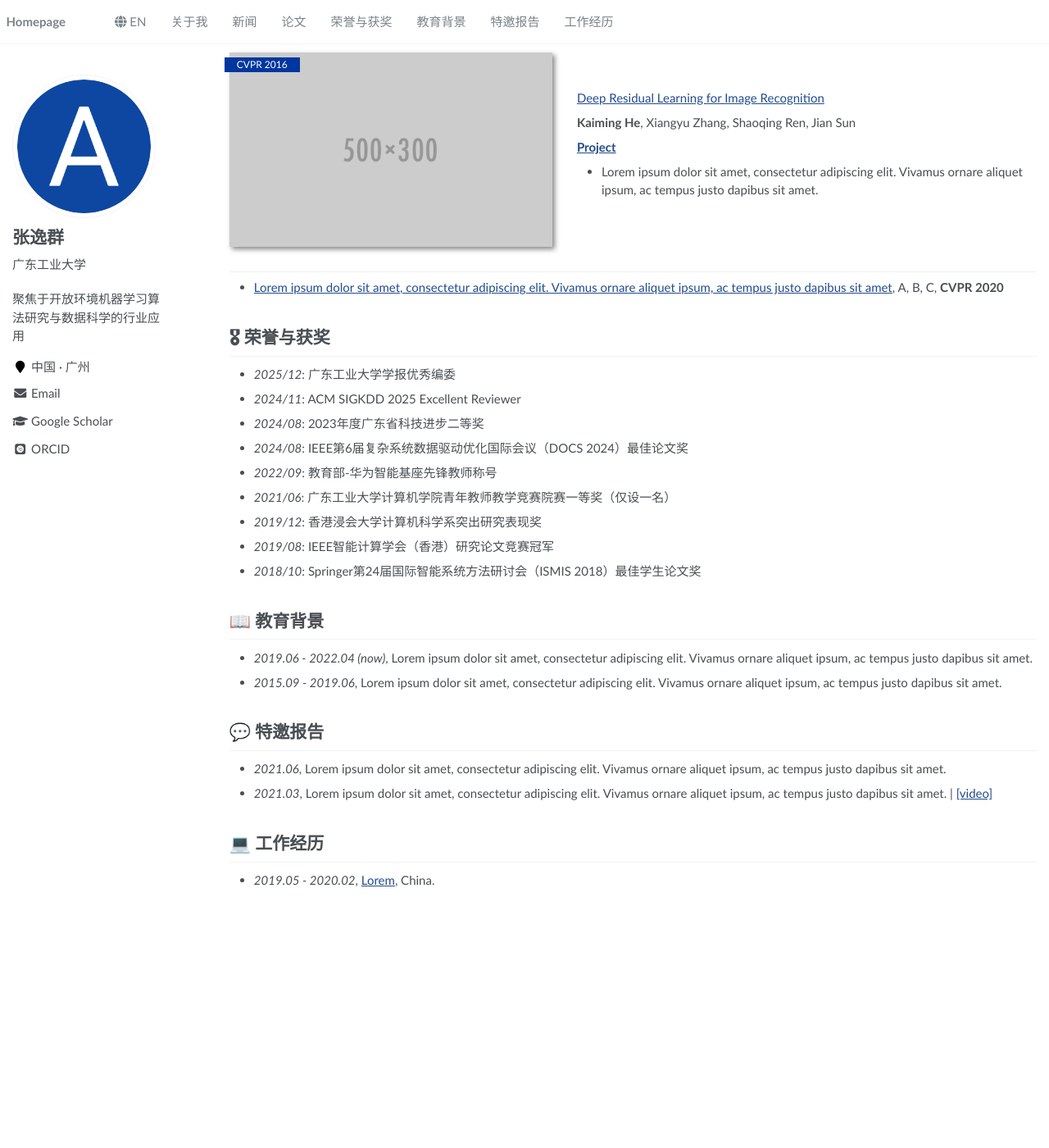
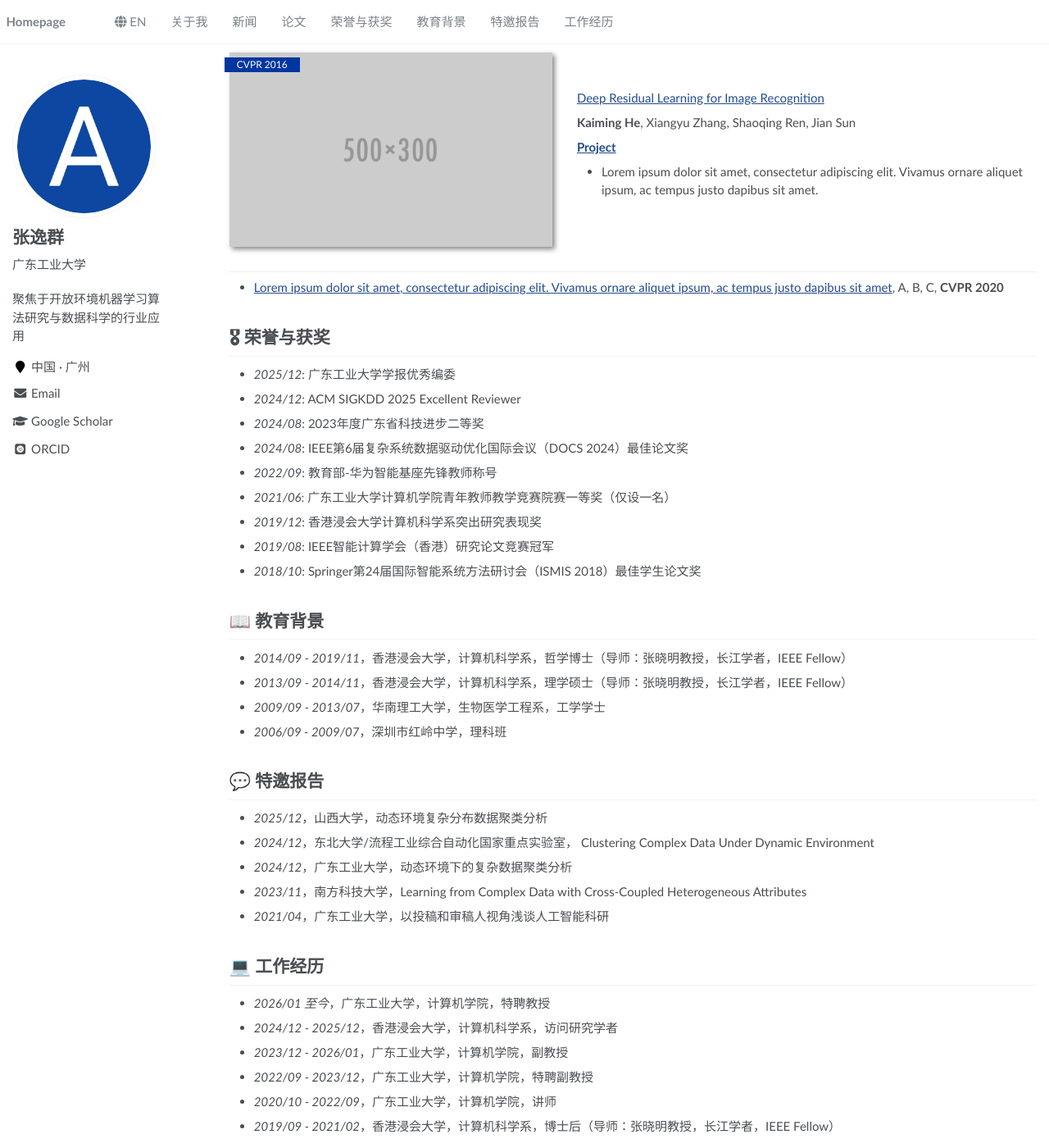
Before and after one commit to yqzhang-Zz/zh, a Jekyll site: the page built from _pages/about.md, in a window 1280 px wide and 1400 px high, scrolled down 568 px. Shown: the whole window at 82% size. Built offline with Jekyll 4.4.1, drawn with Linux system fonts in a browser that asks for light colours; some web fonts are replaced; before the commit the page ends 1668 px from its top, so only the background shows below that.

Commit message:
Update about.md

```diff
--- a/_pages/about.md
+++ b/_pages/about.md
@@ -65,7 +65,7 @@ redirect_from:
 - *2026/01*: 广东工业大学优秀研究生导师
 -->
 - *2025/12*: 广东工业大学学报优秀编委
-- *2024/11*: ACM SIGKDD 2025 Excellent Reviewer
+- *2024/12*: ACM SIGKDD 2025 Excellent Reviewer
 - *2024/08*: 2023年度广东省科技进步二等奖
 - *2024/08*: IEEE第6届复杂系统数据驱动优化国际会议（DOCS 2024）最佳论文奖
 - *2022/09*: 教育部-华为智能基座先锋教师称号
@@ -79,16 +79,26 @@ redirect_from:
 <span class='anchor' id="educations"></span>
 
 # 📖 教育背景
-- *2019.06 - 2022.04 (now)*, Lorem ipsum dolor sit amet, consectetur adipiscing elit. Vivamus ornare aliquet ipsum, ac tempus justo dapibus sit amet.
-- *2015.09 - 2019.06*, Lorem ipsum dolor sit amet, consectetur adipiscing elit. Vivamus ornare aliquet ipsum, ac tempus justo dapibus sit amet.
+- *2014/09 - 2019/11*，香港浸会大学，计算机科学系，哲学博士（导师：张晓明教授，长江学者，IEEE Fellow）
+- *2013/09 - 2014/11*，香港浸会大学，计算机科学系，理学硕士（导师：张晓明教授，长江学者，IEEE Fellow）
+- *2009/09 - 2013/07*，华南理工大学，生物医学工程系，工学学士
+- *2006/09 - 2009/07*，深圳市红岭中学，理科班
 
 <span class='anchor' id="invited-talks"></span>
 
 # 💬 特邀报告
-- *2021.06*, Lorem ipsum dolor sit amet, consectetur adipiscing elit. Vivamus ornare aliquet ipsum, ac tempus justo dapibus sit amet.
-- *2021.03*, Lorem ipsum dolor sit amet, consectetur adipiscing elit. Vivamus ornare aliquet ipsum, ac tempus justo dapibus sit amet.  \| [\[video\]](https://github.com/)
+- *2025/12*，山西大学，动态环境复杂分布数据聚类分析
+- *2024/12*，东北大学/流程工业综合自动化国家重点实验室， Clustering Complex Data Under Dynamic Environment
+- *2024/12*，广东工业大学，动态环境下的复杂数据聚类分析
+- *2023/11*，南方科技大学，Learning from Complex Data with Cross-Coupled Heterogeneous Attributes
+- *2021/04*，广东工业大学，以投稿和审稿人视角浅谈人工智能科研
 
 <span class='anchor' id="internships"></span>
 
 # 💻 工作经历
-- *2019.05 - 2020.02*, [Lorem](https://github.com/), China.
+- *2026/01 至今*，广东工业大学，计算机学院，特聘教授
+- *2024/12 - 2025/12*，香港浸会大学，计算机科学系，访问研究学者
+- *2023/12 - 2026/01*，广东工业大学，计算机学院，副教授
+- *2022/09 - 2023/12*，广东工业大学，计算机学院，特聘副教授
+- *2020/10 - 2022/09*，广东工业大学，计算机学院，讲师
+- *2019/09 - 2021/02*，香港浸会大学，计算机科学系，博士后（导师：张晓明教授，长江学者，IEEE Fellow）
```
